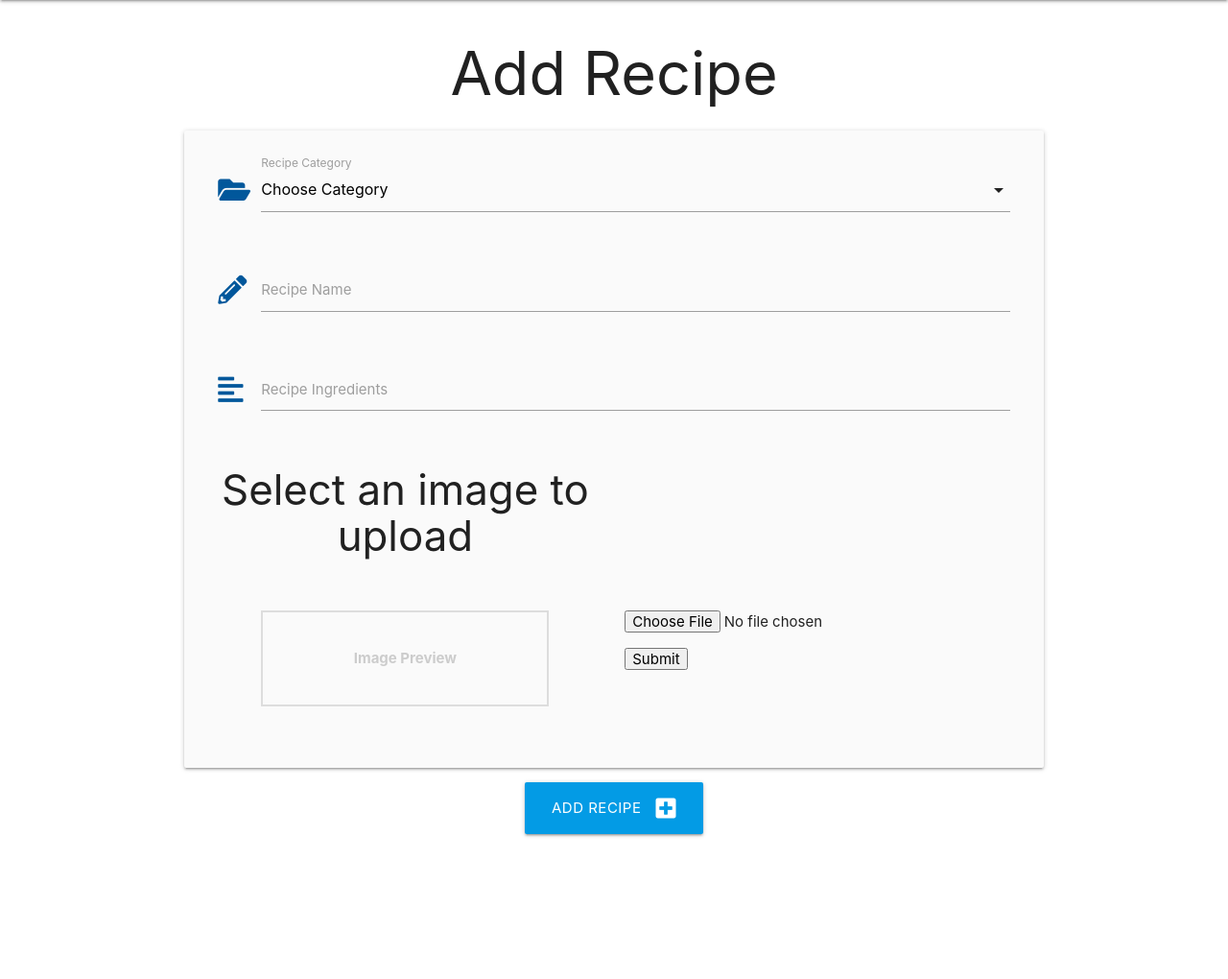
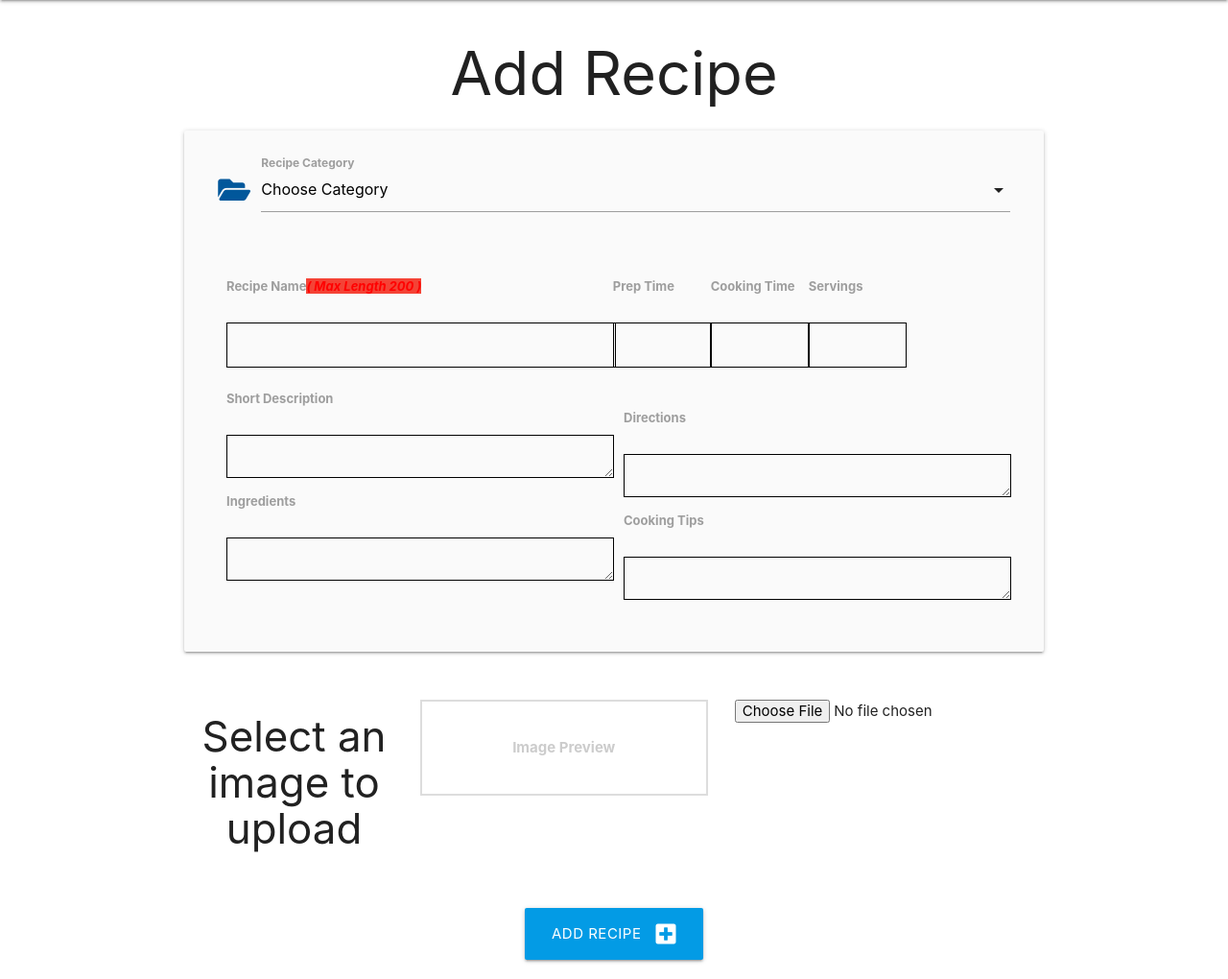
Before and after one commit to Code-Institute-Submissions/DPHamdev-duncans-Delights_MarRseub, a Flask app: page /add_recipe in a window 1280 px wide. Shown: the part 64-1084 px from the top of the page at 96% size. Before the commit the page ends 936 px from the top, so only its background shows below. Run offline with Flask 2, Linux system fonts and the light colour scheme; data that the repository does not hold is empty; some libraries are stand-ins or nearby versions.

Commit message:
Add recipe form html and CSS

```diff
--- a/app.py
+++ b/app.py
@@ -55,7 +55,7 @@ def add_recipe():
         mongo.db.recipes.insert_one(recipe)
 
         flash("Recipe Successfully Added")
-        return redirect( url_for("recipes") )
+        return redirect(url_for("recipes"))
 
     categories = mongo.db.recipeCategory.find().sort("course_category", 1)
     return render_template("addrecipe.html", categories=categories)
--- a/static/css/style.css
+++ b/static/css/style.css
@@ -14,7 +14,53 @@
     color: #cccccc;
 }
 
+.recipeForm {
+    display: block !important;
+}
+
 .image-preview__image {
     display: none;
     width: 100%;
 }
+
+.form-wrapper {
+    padding: 10px;
+  }
+
+  .row {
+    display: flex;
+    flex-direction: row;
+  }
+
+  .red{
+    color: red;
+  }
+
+  .form-col {
+    display: flex;
+    flex: 1;
+    flex-direction: column;
+    max-width: 1120;
+    padding-left: 10px;
+  }
+
+  .form__item {
+    display: flex;
+    flex-direction: column;
+    padding-top: 15px;
+  }
+
+  .form__item input, textarea {
+    border: 0.5px solid black !important;
+  }
+
+  label {
+    font-size: small;
+    font-weight: bold;
+    text-transform: capitalize;
+    margin-bottom: 5px;
+  }
+  .time__input {
+    max-width: 100px;
+    margin-right: 25px;
+  }
--- a/static/js/script.js
+++ b/static/js/script.js
@@ -3,6 +3,7 @@ $(document).ready(function () {
     $(".sidenav").sidenav({edge: "left"});
     $('.collapsible').collapsible();
     $('select').formSelect();
+    $('.dropdown-trigger').dropdown();
 })
 
 // Image Upload display function
--- a/templates/addrecipe.html
+++ b/templates/addrecipe.html
@@ -3,7 +3,7 @@
 
     <h1 class="center-align">Add Recipe</h1>
 
-    <div class="row">
+    <div class="row recipeForm">
         <!-- Add recipe form -->
 
         <div class="row card-panel grey lighten-5">
@@ -21,7 +21,7 @@
                         <label for="recipe_category">Recipe Category</label>
                     </div>
                 </div>
-                <!-- task name -->
+                <!-- task name
                 <div class="row">
                     <div class="input-field col s12">
                         <i class="fas fa-pencil-alt prefix light-blue-text text-darken-4"></i>
@@ -29,18 +29,83 @@
                             type="text" class="validate" required>
                         <label for="recipe_name">Recipe Name</label>
                     </div>
+                </div> -->
+                <!-- recipe ingredients -->
+                <!-- <div class="row">
+                    <div class="input-field col s12">
+                            Dropdown Trigger
+                            <a class='dropdown-trigger btn' href='#' data-target='dropdown1'>Drop Me!</a>
+
+                            Dropdown Structure
+                            <ul id='dropdown1' class='dropdown-content'>
+                            <li><a href="#!">one</a></li>
+                            <li><a href="#!">two</a></li>
+                            <li class="divider" tabindex="-1"></li>
+                            <li><a href="#!">three</a></li>
+                            <li><a href="#!"><i class="material-icons">view_module</i>four</a></li>
+                            <li><a href="#!"><i class="material-icons">cloud</i>five</a></li>
+                            </ul>
+                    </div> -->
+
+
+                    <div class="form-wrapper">
+                        <form post="#">
+                          <div class="row">
+                            <div class="form-col">
+                              <div class="form__item">
+                                <label class="recipe__name" for="recipe-name">Recipe Name<i class="red">( max length 200 )</i></label>
+                                <br>
+                                <input name="recipe-name"/>
                               </div>
-                <!-- recipe ingredients -->
+                              <div class="form__item">
+                                <label for="short-desc">Short Description</label>
+                                <br>
+                                <textarea name="short-desc" cols="30" rows="5"></textarea>
+                              </div>
+                              <div class="form__item">
+                                <label for="ing-list">Ingredients</label>
+                                <br>
+                                <textarea name="ing-list" cols="30" rows="10"></textarea>
+                              </div>
+                            </div>
+                            <div class="form-col">
                               <div class="row">
-                    <div class="input-field col s12">
-                        <i class="fas fa-align-left prefix light-blue-text text-darken-4"></i>
-                        <textarea id="recipe_ingredients" name="recipe_ingredients" minlength="5"
-                            maxlength="200" class="materialize-textarea validate" required></textarea>
-                        <label for="recipe_ingredients">Recipe Ingredients</label>
+                                <div class="form__item">
+                                  <label class="recipe__time" for="prep_time">Prep Time</label>
+                                  <br>
+                                  <input class="time__input" type="text"/>
                                 </div>
+                                <div class="form__item">
+                                  <label class="recipe__time">Cooking Time</label>
+                                  <br>
+                                  <input class="time__input" type="text"/>
+                                </div>
+                                <div class="form__item">
+                                  <label class="recipe__time" for="servings">Servings</label>
+                                  <br>
+                                  <input class="time__input" for="servings" type="text"/>
+                                </div>
+                              </div>
+                              <div class="form__item">
+                                <label for="direction">Directions</label>
+                                <br>
+                                <textarea name="direction" rows="10"></textarea>
+                              </div>
+                              <div class="form__item">
+                                <label for="cook-tips">Cooking Tips</label>
+                                <br>
+                                <textarea name="cook-tips" rows="5"></textarea>
+                              </div>
+                            </div>
+                          </div>
+                        </form>
+                      </div>
+        </div>
+    </div>
+    <div class="row">
         <!--  Upload Image  -->
         <div class="row">
-                    <div class="col s6">
+            <div class="col s12">
                     <h3 class="center-align">Select an image to upload</h3>
                     <p>
                         {% with messages = get_flashed_messages() %}
@@ -57,7 +122,7 @@
             </div>
         </div>
         <div class="row">
-                    <div class="col s6">
+            <div class="col s12">
                 <div class="image-preview center-align" id="imagePreview">
                     <img src="" alt="Image Preview" class="image-preview__image ">
                     <span class="imagepreview__default-text">Image Preview</span>
@@ -70,14 +135,10 @@
                             <input type="file" name="file" id="file" autocomplete="off" required>
                         </p>
                     </dl>
-                            <p>
-                                <input type="submit" value="Submit">
-                            </p>
                 </form>
             </div>
         </div>
 
-                </div>
     </div>
                 <!-- submit button -->
                 <div class="row">
--- a/templates/starters.html
+++ b/templates/starters.html
@@ -1,6 +1,7 @@
 {% extends "base.html" %}
 {% block content %}
 
+      <h1 class="center-align">Starters</h1>
 
       <ul class="collapsible">
         {% for recipe in recipes %}
@@ -14,7 +15,7 @@
                     <p><strong>Preparation Time</strong> : {{ recipe.prep_time }}</p>
                     <ul>
                       <li>
-                          <p>{{ recipe.ingredients }}</p>
+                          <p><strong>Ingredients</strong> : {{ recipe.ingredients }}</p>
                       </li>
                     </ul>
                 </div>
```
Also changed, not shown: templates/desserts.html (+29 -5 lines), templates/maincourses.html (+3 -5 lines). Lines whose indentation alone changed are shown as unchanged.
